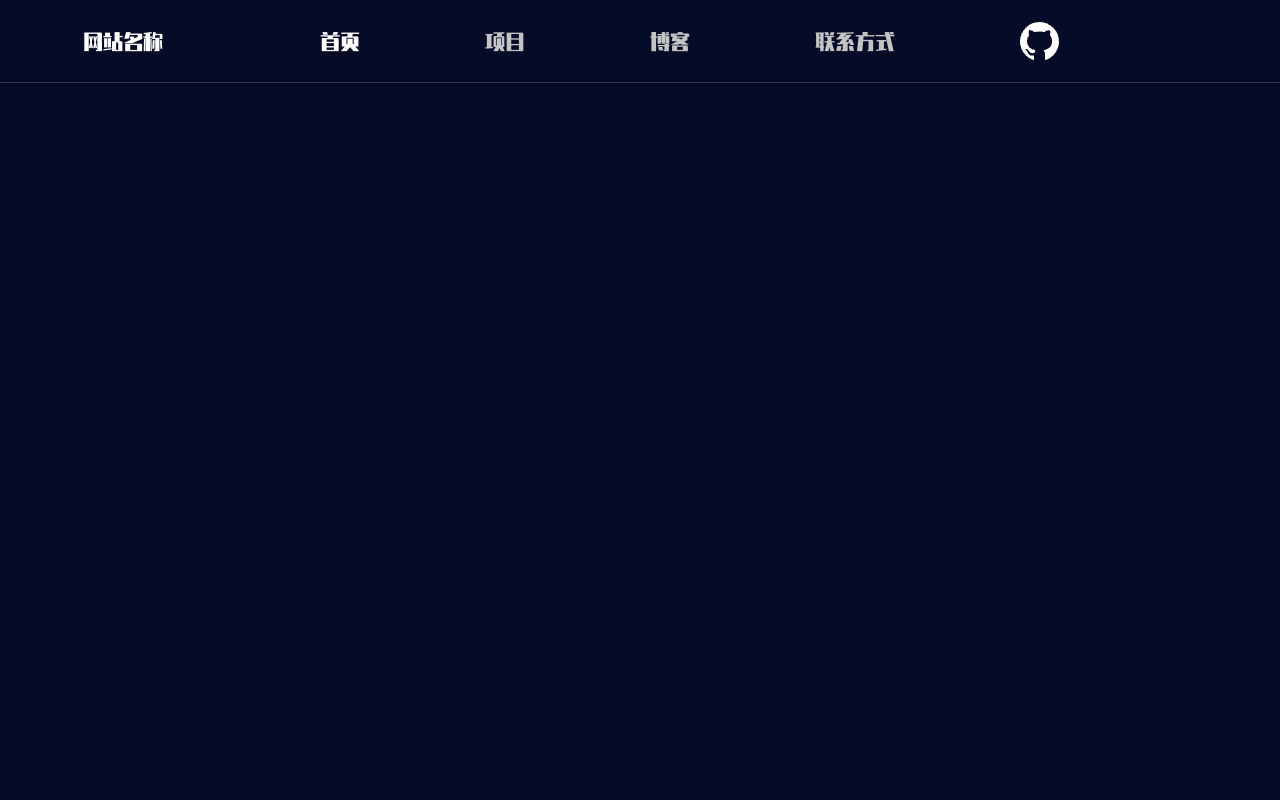
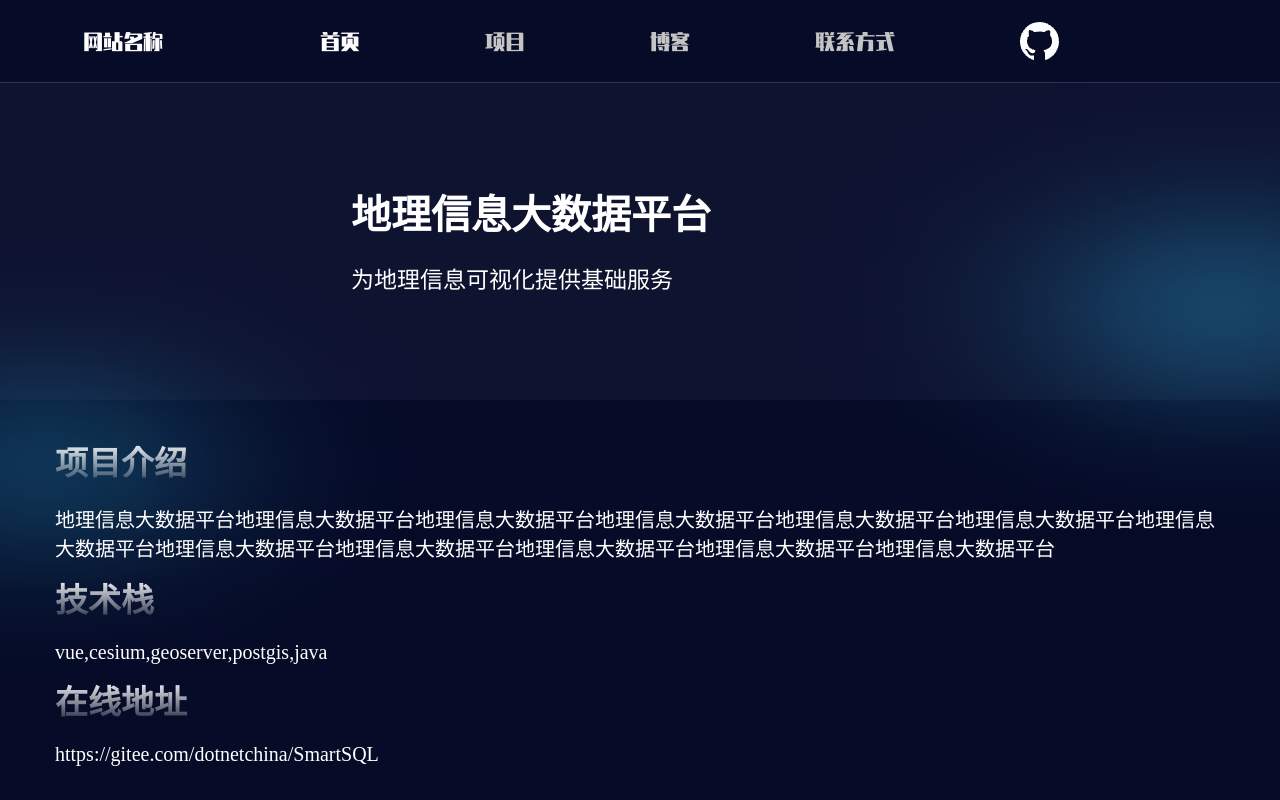
Before and after one commit to drlsxs/mysite, a React (Create React App) app: page /project/project_detail in a window 1280 px wide. Before the commit this address had no page. Built offline with nearby package versions, Linux system fonts and the light colour scheme.

Commit message:
项目详情页

```diff
--- a/src/App.js
+++ b/src/App.js
@@ -5,6 +5,7 @@ import Header from "./components/Header";
 import Home from "./page/Home";
 import Project from "./page/Project";
 import Blog from "./page/Blog";
+import ProDetail from "./page/ProjectDetail";
 
 function App() {
     return (
@@ -14,6 +15,7 @@ function App() {
             <Routes>
                 <Route exact path="/" element={<Home/>}/>
                 <Route exact path="/project" element={<Project/>}/>
+                <Route exact path="/project/project_detail" element={<ProDetail/>}/>
                 <Route exact path="/blog" element={<Blog/>}/>
             </Routes>
         </Router>
--- /dev/null
+++ b/src/page/ProjectDetail/index.js
@@ -0,0 +1,137 @@
+import React from 'react';
+import styled from "styled-components";
+import {Container} from "../../styles/media";
+import BgShape from "../../assets/site/BGshape.png";
+
+
+const ProHead = styled.div`
+  box-sizing: border-box;
+
+  /* Neutral/gray 800 */
+  background: rgb(14, 19, 48);
+  /* Neutral/gray 500 */
+  /* 自动布局 */
+  display: flex;
+  flex-direction: column;
+  justify-content: flex-start;
+  align-items: start;
+  padding:  100px 351px;
+  position: relative;
+
+
+
+
+  .bg{
+    background: url(${BgShape}) no-repeat center/163% 110%;
+    width: 100%;
+    height: 600px;
+    position: absolute;
+    z-index: 1;
+    top: 0;
+    left: 0;
+  }
+  .title {
+    color: rgb(255, 255, 255);
+    font-family: Noto Sans SC;
+    font-size: 40px;
+    font-weight: 700;
+    letter-spacing: 0px;
+    text-align: left;
+    margin-bottom: 20px;
+    z-index: 100;
+  }
+  .orientation{
+    color: rgb(255, 255, 255);
+    font-family: zcoolqingkehuangyouti;
+    font-size: 23px;
+    font-weight: 400;
+    line-height: 39px;
+    letter-spacing: 0px;
+    text-align: left;
+    z-index: 100;
+
+  }
+`;
+
+const ProDetailWrapper = styled.div`
+    color: white;
+  margin-top: 40px;
+  z-index: 102;
+  position: relative;
+  .info-title{
+    background: linear-gradient(180.00deg, rgba(255,255,255,1.00),rgba(255,255,255,0.00));
+    -webkit-background-clip:
+            text;
+    -webkit-text-fill-color:
+            transparent;
+    background-clip:
+            text;
+    text-fill-color:
+            transparent;
+    font-family: Noto Sans SC;
+    font-size: 33px;
+    font-weight: 700;
+    line-height: 49px;
+    letter-spacing: 0px;
+    text-align: left;
+    margin: 15px 0;
+  }
+  .info-detail{
+    color: rgb(255, 255, 255);
+    font-family: Noto Sans SC;
+    font-size: 20px;
+    font-weight: 400;
+    letter-spacing: 0px;
+    text-align: left;
+  }
+`;
+
+const ProDetail = () => {
+    return (
+        <div>
+            <ProHead>
+                <div className="title">
+                    地理信息大数据平台
+                </div>
+                <div className="orientation">
+                    为地理信息可视化提供基础服务
+                </div>
+                <div className="bg">
+
+                </div>
+            </ProHead>
+            <Container>
+                <ProDetailWrapper>
+                    <div className="info">
+                        <div className="info-item">
+                            <div className="info-title">
+                                项目介绍
+                            </div>
+                            <div className="project-desc info-detail">
+                                地理信息大数据平台地理信息大数据平台地理信息大数据平台地理信息大数据平台地理信息大数据平台地理信息大数据平台地理信息大数据平台地理信息大数据平台地理信息大数据平台地理信息大数据平台地理信息大数据平台地理信息大数据平台
+                            </div>
+                        </div>
+                        <div className="info-item">
+                            <div className="info-title">
+                                技术栈
+                            </div>
+                            <div className="project-desc info-detail">
+                                vue,cesium,geoserver,postgis,java
+                            </div>
+                        </div>
+                        <div className="info-item">
+                            <div className="info-title">
+                                在线地址
+                            </div>
+                            <div className="project-desc info-detail">
+                                https://gitee.com/dotnetchina/SmartSQL
+                            </div>
+                        </div>
+                    </div>
+                </ProDetailWrapper>
+            </Container>
+        </div>
+    );
+};
+
+export default ProDetail;
```
Also changed, not shown: src/assets/site/BGshape.png (added).
